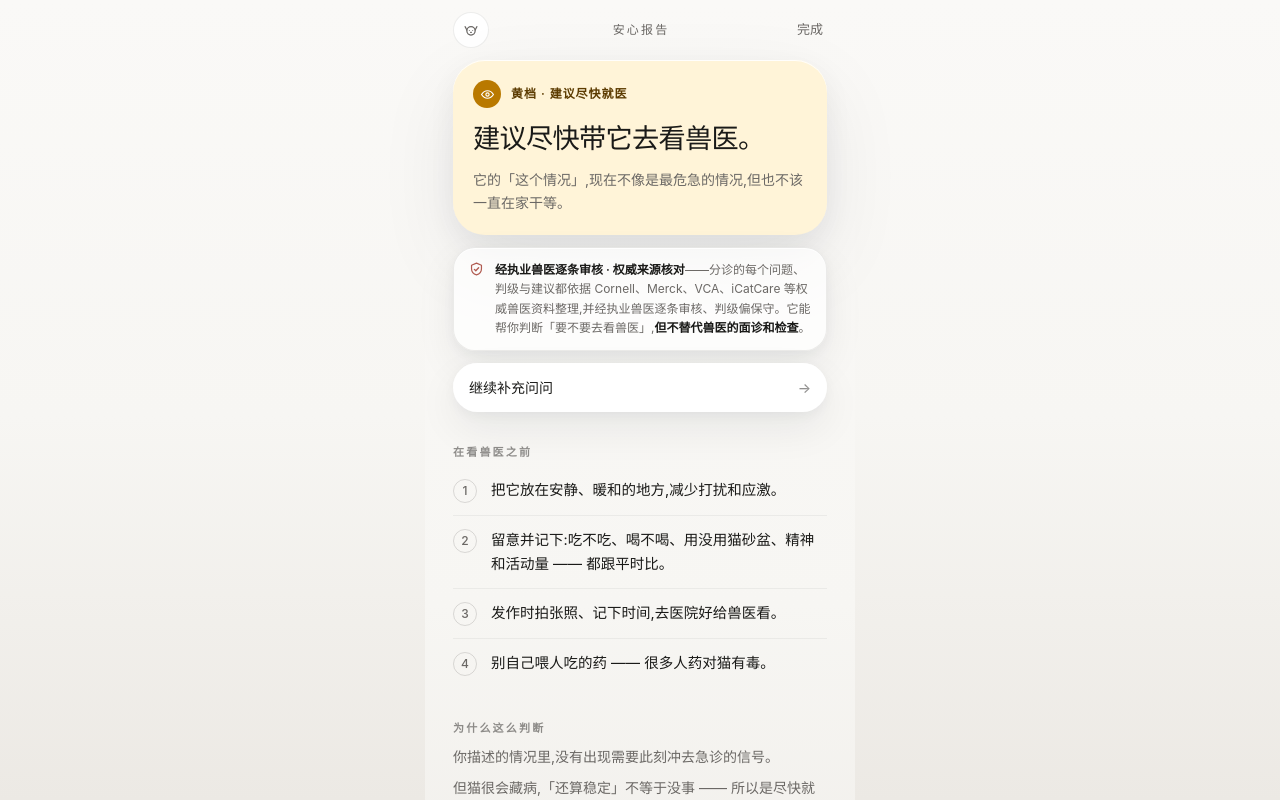
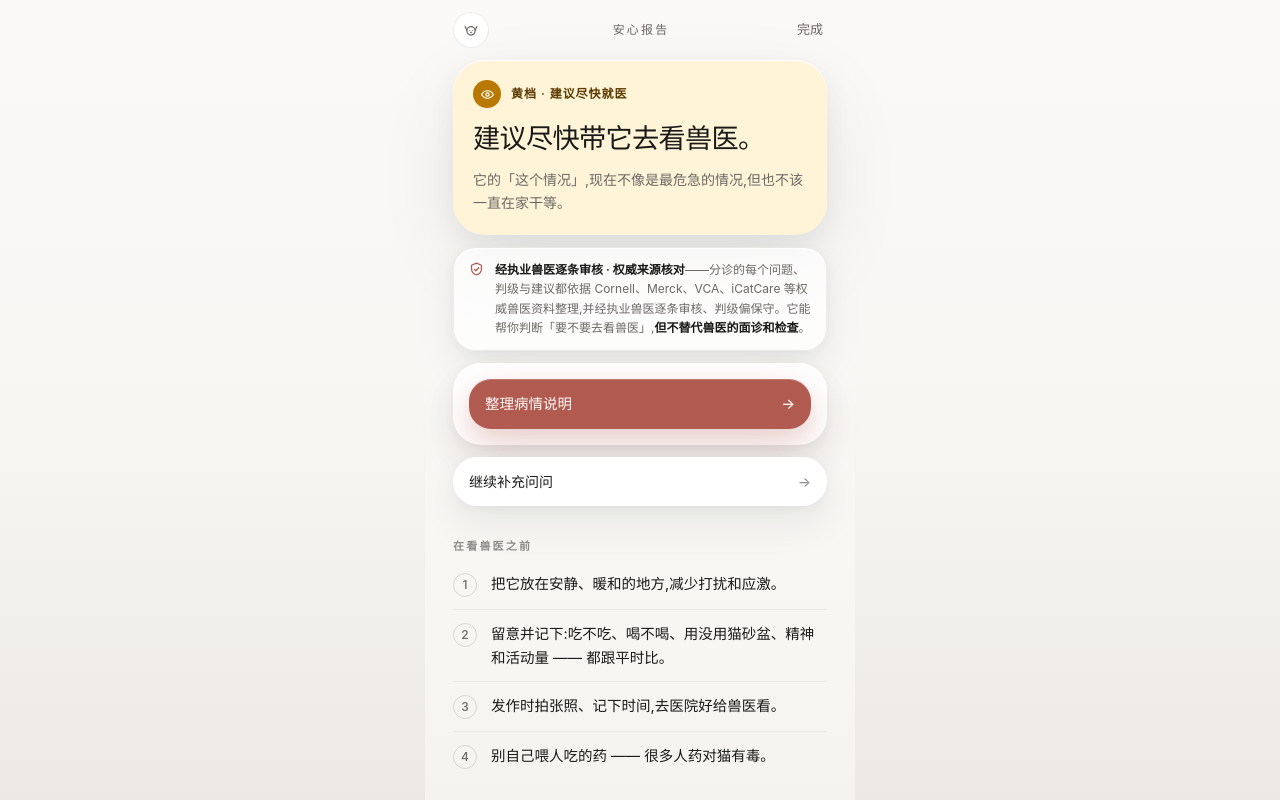
Before and after one commit to Bunnker/anxinmao, a Next.js app: page /report in a window 1280 px wide. Shown: the top 800 px of the page. Built offline with nearby package versions, Linux system fonts and the light colour scheme.

Commit message:
feat: add report case summary entry

```diff
--- a/scripts/harness-case-summary.mjs
+++ b/scripts/harness-case-summary.mjs
@@ -389,4 +389,15 @@ assert(
   "CaseSummaryPanel must not render backend raw error text",
 );
 
+const reportPageSource = read("src/app/report/page.tsx");
+
+includesAll(reportPageSource, [
+  'import { CaseSummaryPanel } from "@/components/CaseSummaryPanel";',
+  "const triageHandoff = useMemo",
+  "整理病情说明",
+  "整理观察要点",
+  "<CaseSummaryPanel",
+  "hasTriageContext={true}",
+]);
+
 console.log("✅ case-summary checks passed");
--- a/src/app/report/page.tsx
+++ b/src/app/report/page.tsx
@@ -9,6 +9,7 @@ import { SYMPTOM_LABELS } from "@/lib/triage";
 import { loadTriageHandoff, saveTriageHandoff } from "@/lib/triage-handoff";
 import { Disclaimer } from "@/components/Disclaimer";
 import { ReviewedNotice } from "@/components/ReviewedNotice";
+import { CaseSummaryPanel } from "@/components/CaseSummaryPanel";
 import { CatAvatar } from "@/components/CatAvatar";
 import { ShareReportButton } from "@/components/ShareReportButton";
 import type { RiskTier, Store } from "@/types/cat";
@@ -1294,6 +1295,7 @@ function ReportContent() {
     [claimIds, symptom, tier],
   );
   const handoffId = queryHandoffId || generatedHandoffId;
+  const triageHandoff = useMemo(() => loadTriageHandoff(handoffId), [handoffId]);
   const cat = store?.cats.find((c) => c.id === store.activeCatId) ?? store?.cats[0];
   const catName = cat?.name || "它";
   const catAvatar = cat?.avatar;
@@ -1316,6 +1318,22 @@ function ReportContent() {
     .filter(Boolean)
     .join(" ")
     .slice(0, 300);
+  const caseSummaryPayload = {
+    cat,
+    medical: {
+      symptom,
+      symptomLabel,
+      tier: shownTier,
+      claimIds,
+      report: reportSummary,
+      qa: triageHandoff?.qa,
+    },
+    conversation: {
+      messages: [],
+    },
+  };
+  const caseSummaryLabel =
+    shownTier === "green" ? "整理观察要点" : "整理病情说明";
   const askParams = new URLSearchParams({ tier: shownTier });
   if (symptom) askParams.set("symptom", symptom);
   if (claimIds.length > 0) askParams.set("claims", claimIds.join(","));
@@ -1403,6 +1421,16 @@ function ReportContent() {
 
       {/* 兽医审阅与不替代面诊提示,紧跟分级结论。 */}
       <ReviewedNotice className="mt-3" />
+
+      <CaseSummaryPanel
+        source="report"
+        label={caseSummaryLabel}
+        payload={caseSummaryPayload}
+        tier={shownTier}
+        symptom={symptom}
+        hasCatProfile={Boolean(cat)}
+        hasTriageContext={true}
+      />
 
       <Link
         href={askHref}
```
